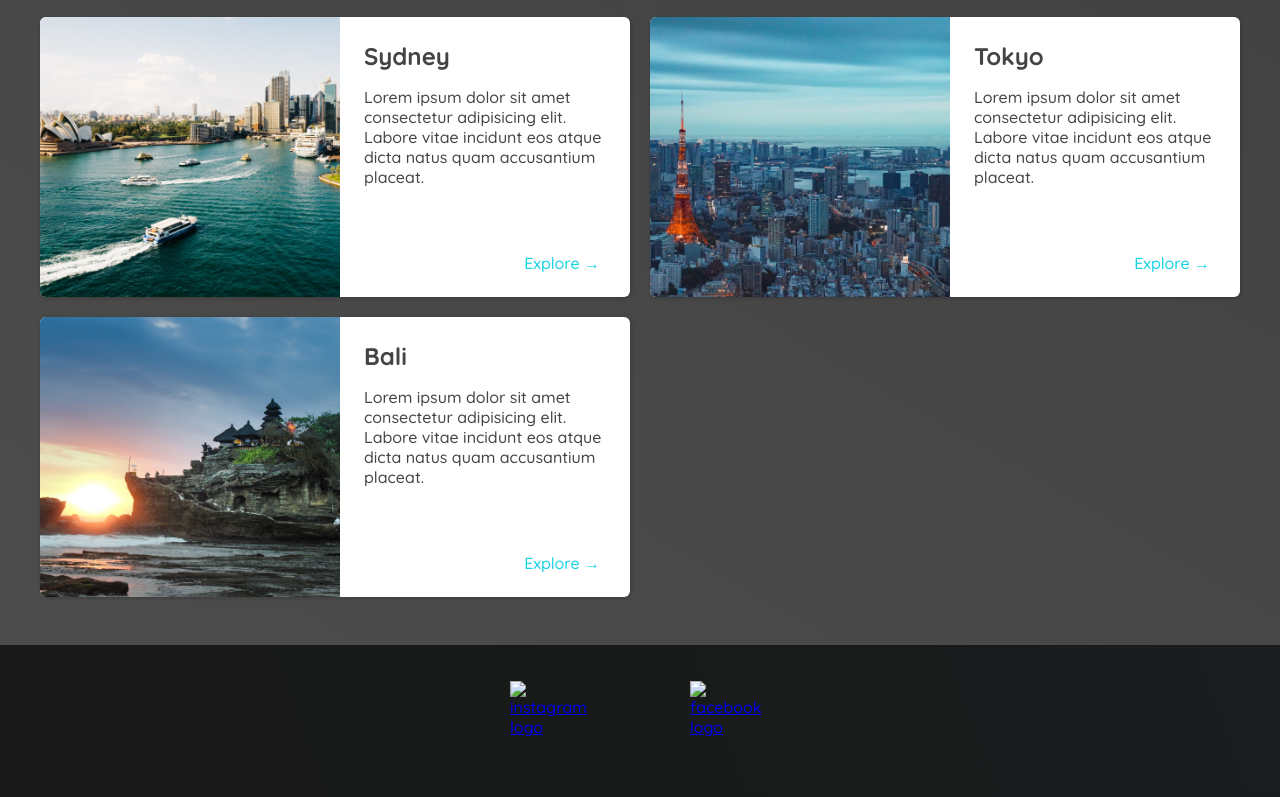
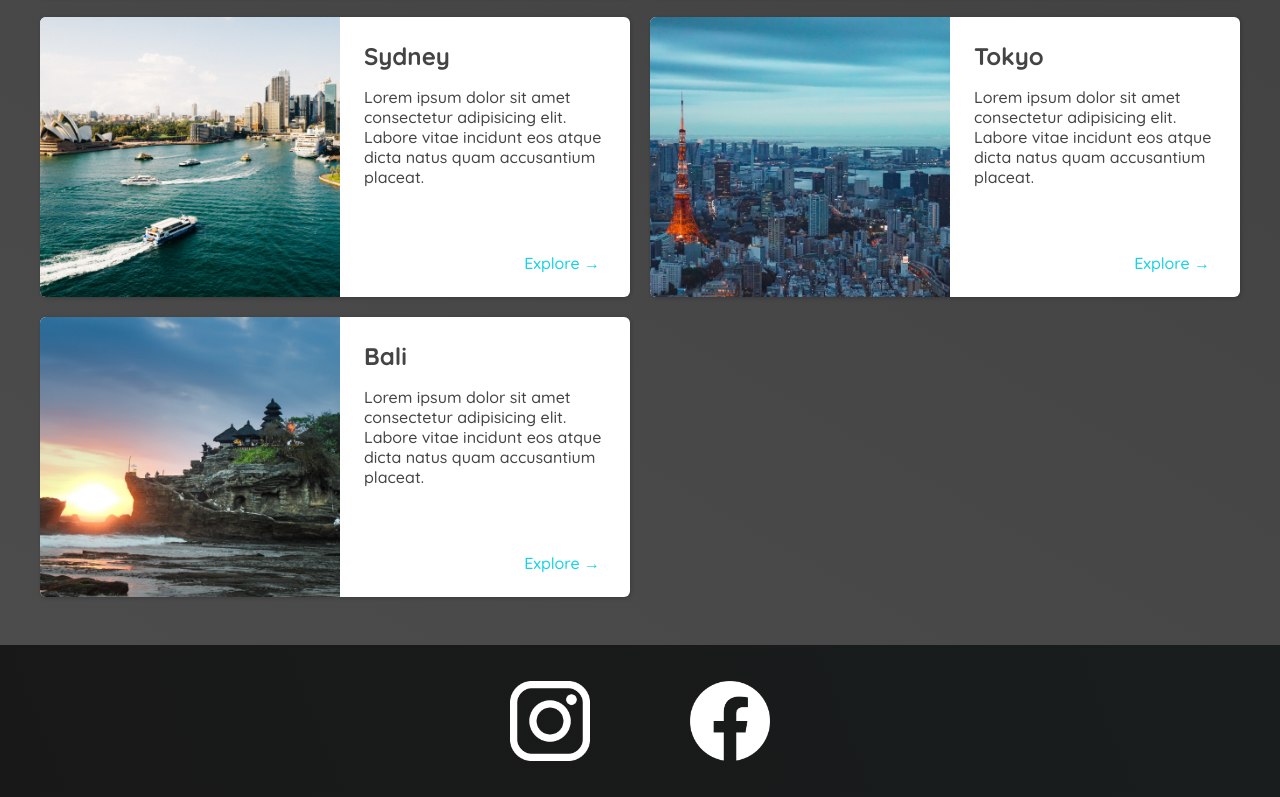
Before and after one commit to sukriti-vimal/Travel-Page, a plain HTML site: page places.html in a window 1280 px wide. Shown: the part 1282-2079 px from the top of the page. Drawn offline with Linux system fonts and the light colour scheme; the site is published under a folder, as on GitHub Pages, so addresses that start at the root find nothing.

Commit message:
Update places.html

```diff
--- a/places.html
+++ b/places.html
@@ -186,12 +186,12 @@
       <ul>
         <li>
           <a href="https://www.instagram.com">
-            <img src="/images/icons/insta.png" alt="instagram logo"
+            <img src="images/icons/insta.png" alt="instagram logo"
           /></a>
         </li>
         <li>
           <a href="https://www.facebook.com">
-            <img src="/images/icons/facebook.png" alt="facebook logo" />
+            <img src="images/icons/facebook.png" alt="facebook logo" />
           </a>
         </li>
       </ul>
```
